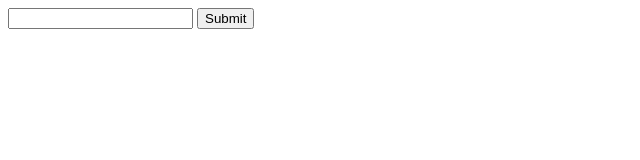
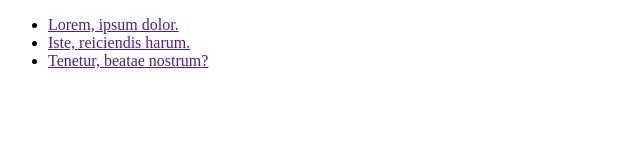
Before and after one commit to gokhankeskinn/deneme, a plain HTML site: page loginform.html in a window 1280 px wide. Shown: the whole page, without its empty margins (0-640 px from the left). Drawn offline with Linux system fonts and the light colour scheme.

Commit message:
link yapısı eklendi

```diff
--- a/loginform.html
+++ b/loginform.html
@@ -7,9 +7,10 @@
     <title>Document</title>
 </head>
 <body>
-    <form action="">
-        <input type="text">
-        <button>Submit</button>
-    </form>
+    <ul>
+        <li><a href="">Lorem, ipsum dolor.</a></li>
+        <li><a href="">Iste, reiciendis harum.</a></li>
+        <li><a href="">Tenetur, beatae nostrum?</a></li>
+    </ul>
 </body>
 </html>
```
